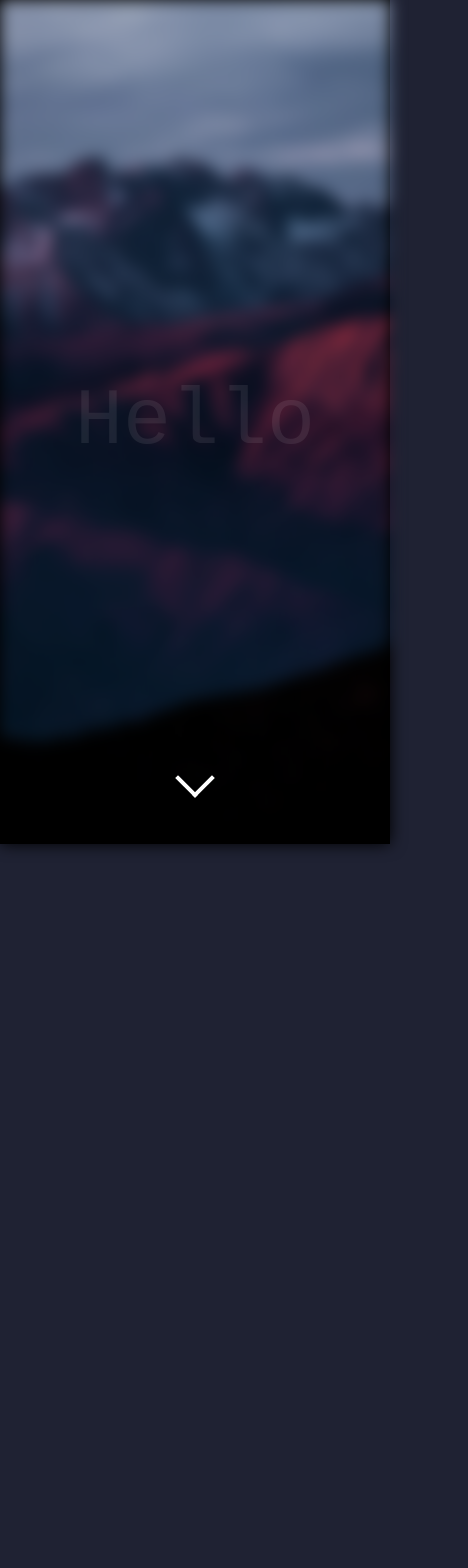
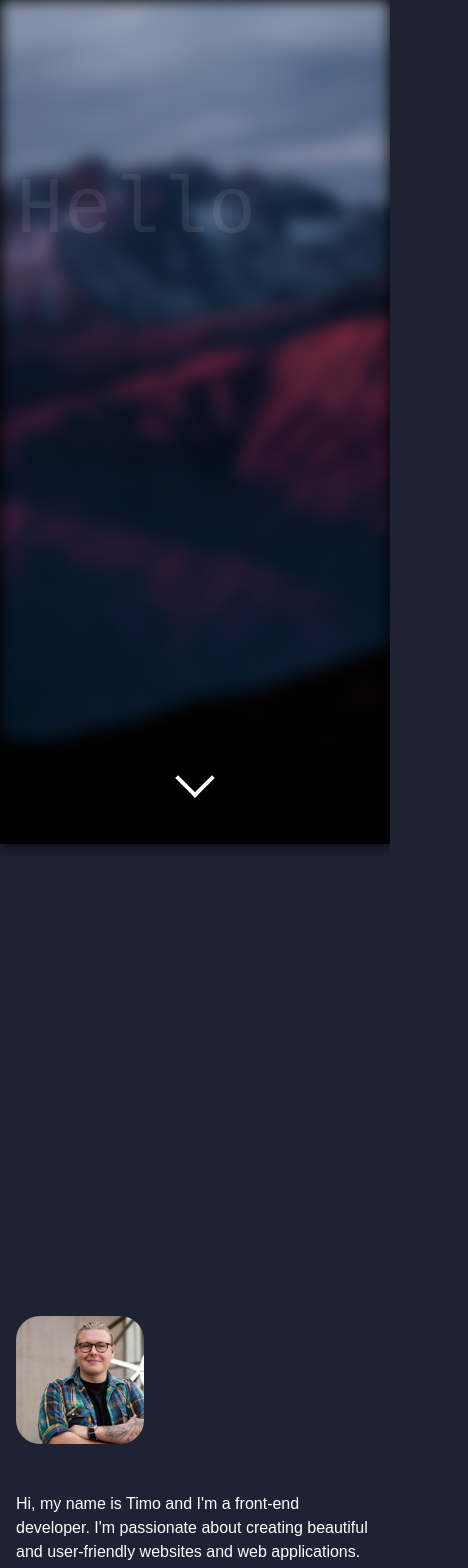
Before and after one commit to Monsieur-Monet/homepage, a SvelteKit app: page / in a window 390 px wide. Shown: the top 1568 px of the page, 468 px wide, since content can reach past the window. Built offline with nearby package versions, Linux system fonts and the light colour scheme.

Commit message:
pls dont look at those commit messages

```diff
--- a/src/lib/Grid.svelte
+++ b/src/lib/Grid.svelte
@@ -3,7 +3,7 @@
 </script>
 
 {#if cols === "2"}
-    <div class="grid grid-cols-2 gap-4">
+    <div class="grid grid-cols-1 md:grid-cols-2 gap-4">
         <slot />
     </div>
 {:else if cols === "3"}
--- a/src/lib/Intro.svelte
+++ b/src/lib/Intro.svelte
@@ -38,9 +38,9 @@
 </script>
 
 <div class="h-[100svh] w-full relative bg-black">
-    <div class="fixed top-1/2 -translate-y-1/2 w-full z-10">
+    <div class="fixed top-1/4 md:top-1/2 -translate-y-1/2 w-full z-10">
         <div class="container mx-auto px-4">
-            <div class="flex gap-4 md:gap-8 flex-col md:flex-row items-center">
+            <div class="flex gap-4 md:gap-8 flex-col md:flex-row items-start">
                 <div
                     id="greeting"
                     class="text-white text-[5rem] md:text-[10rem] font-mono mix-blend-difference transition-opacity"
--- a/src/routes/+page.svelte
+++ b/src/routes/+page.svelte
@@ -6,11 +6,11 @@
 </script>
 
 <ContentArea center>
-    <div class="mt-[40rem]">
+    <div class="mt-[20rem] md:mt-[40rem]">
         <Grid>
             <GridItem />
             <GridItem>
-                <div class="flex gap-12">
+                <div class="flex gap-12 flex-col md:flex-row">
                     <img
                         src={imgUrlTimo}
                         alt="Timo"
```
